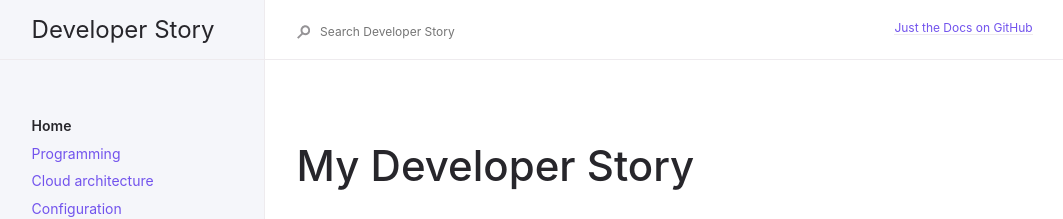
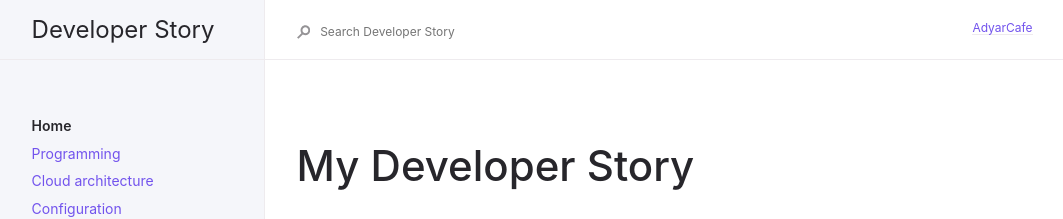
Before and after one commit to Rajakani/rajakani.github.io, a Jekyll site: the page built from index.md, in a window 1280 px wide. Shown: the top 219 px of the page, without its empty margins (17-1080 px from the left). Built offline with Jekyll 4.4.1, drawn with Linux system fonts in a browser that asks for light colours.

Commit message:
Updated Aux link

```diff
--- a/_config.yml
+++ b/_config.yml
@@ -26,8 +26,8 @@ search_enabled: true
 
 # Aux links for the upper right navigation
 aux_links:
-  "Just the Docs on GitHub":
-    - "https://pmarsceill.github.io/just-the-docs/"
+  "AdyarCafe":
+    - "http://adyarcafe-blogs.appspot.com/"
 
 # Color scheme currently only supports "dark" or nil (default)
 color_scheme: nil
```
